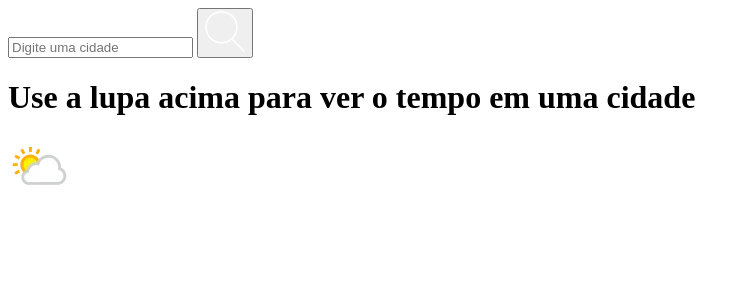
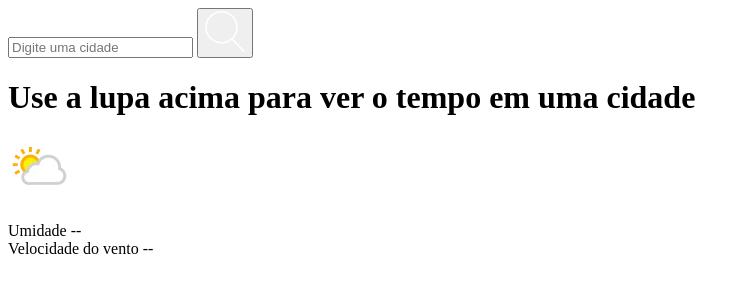
Before and after one commit to egarboggini/previsao-do-tempo, a plain HTML site: page index.html in a window 1280 px wide. Shown: the whole page, without its empty margins (0-750 px from the left). Drawn offline with Linux system fonts and the light colour scheme.

Commit message:
Update index.html

```diff
--- a/index.html
+++ b/index.html
@@ -1,10 +1,15 @@
 <!DOCTYPE html>
 <html lang="pt-BR">
+
 <head>
     <meta charset="UTF-8">
     <meta name="viewport" content="width=device-width, initial-scale=1.0">
     <title>Previsão do Tempo</title>
+    <link rel="preconnect" href="https://fonts.googleapis.com">
+    <link rel="preconnect" href="https://fonts.gstatic.com" crossorigin>
+    <link href="https://fonts.googleapis.com/css2?family=Red+Hat+Display:wght@500;700&display=swap" rel="stylesheet">
 </head>
+
 <body>
     <main class="container">
         <div class="busca">
@@ -19,7 +24,17 @@
             <img id="icone-condicao" src="./src/images/116.webp" alt="icone condição climática">
             <p class="condicao" id="condicao"></p>
         </div>
-        <div class="informacao-secundaria"></div>
+        <div class="informacao-secundaria">
+            <div class="umidade">
+                <span>Umidade</span>
+                <span id="umidade">--</span>
+            </div>
+            <div class="velocidade-do-vento">
+                <span>Velocidade do vento</span>
+                <span id="velocidade-do-vento">--</span>
+            </div>
+        </div>
     </main>
 </body>
+
 </html>
```
